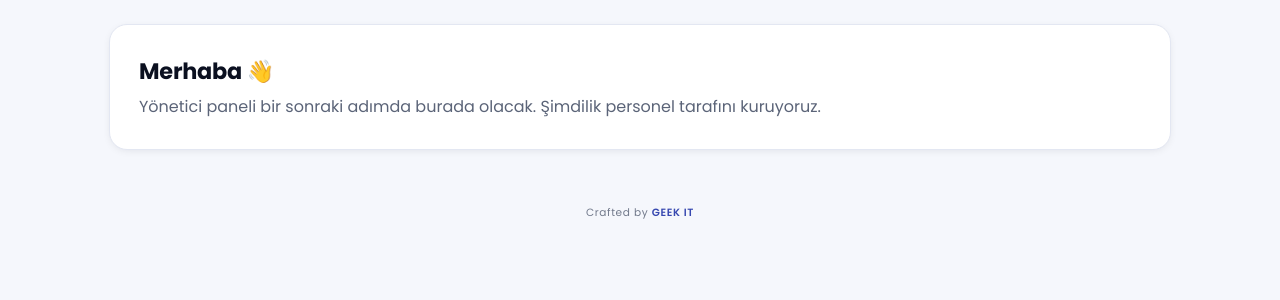
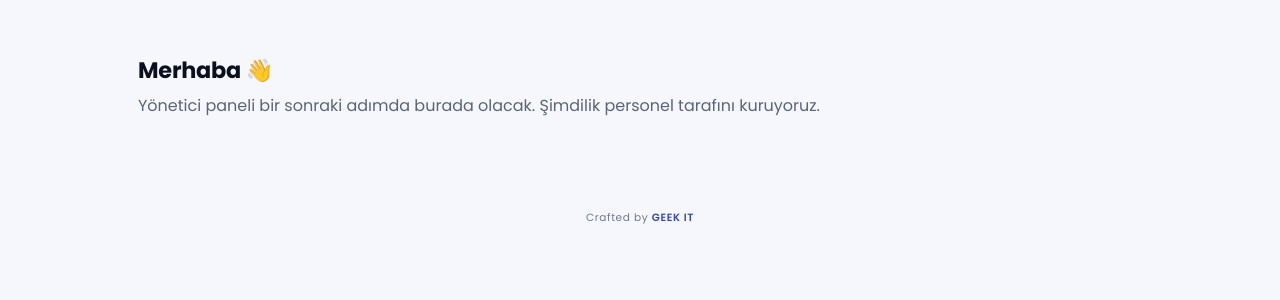
Before and after one commit to mCglawyer/GEEK-SON-SURUM, a Django app: page / in a window 1280 px wide. Shown: the top 300 px of the page. Run offline with Django 5.2, Linux system fonts and the light colour scheme; the visitor is signed in with stand-in values (Sample User, id 1); data that the repository does not hold is empty.

Commit message:
egitim: kutusuz, kosulsuz, giris cumlesiz

```diff
--- a/panel/templates/base.html
+++ b/panel/templates/base.html
@@ -16,7 +16,7 @@
   <link rel="preconnect" href="https://fonts.googleapis.com">
   <link rel="preconnect" href="https://fonts.gstatic.com" crossorigin>
   <link href="https://fonts.googleapis.com/css2?family=Poppins:wght@400;500;600;700&display=swap" rel="stylesheet">
-  <link rel="stylesheet" href="{% static 'css/app.css' %}?v=42">
+  <link rel="stylesheet" href="{% static 'css/app.css' %}?v=43">
   {% block extra_head %}{% endblock %}
 </head>
 <body{% if personel %} class="app"{% endif %}>
--- a/static/css/app.css
+++ b/static/css/app.css
@@ -836,3 +836,8 @@ body.app .app-main, body.app .container { min-width:0; }
 .egitim-hero-ic { margin-bottom:1.2rem; }
 .egitim-aksiyon { display:flex; gap:.6rem; flex-wrap:wrap; margin-top:.2rem; }
 .egitim-belgeler { margin-top:.4rem; }
+
+/* === Boxless tema (tüm sayfalar) === */
+.card { background:transparent; border:none; box-shadow:none; }
+.container > .card { margin-bottom:1.5rem; }
+.plan-aralik { display:none; }
```
